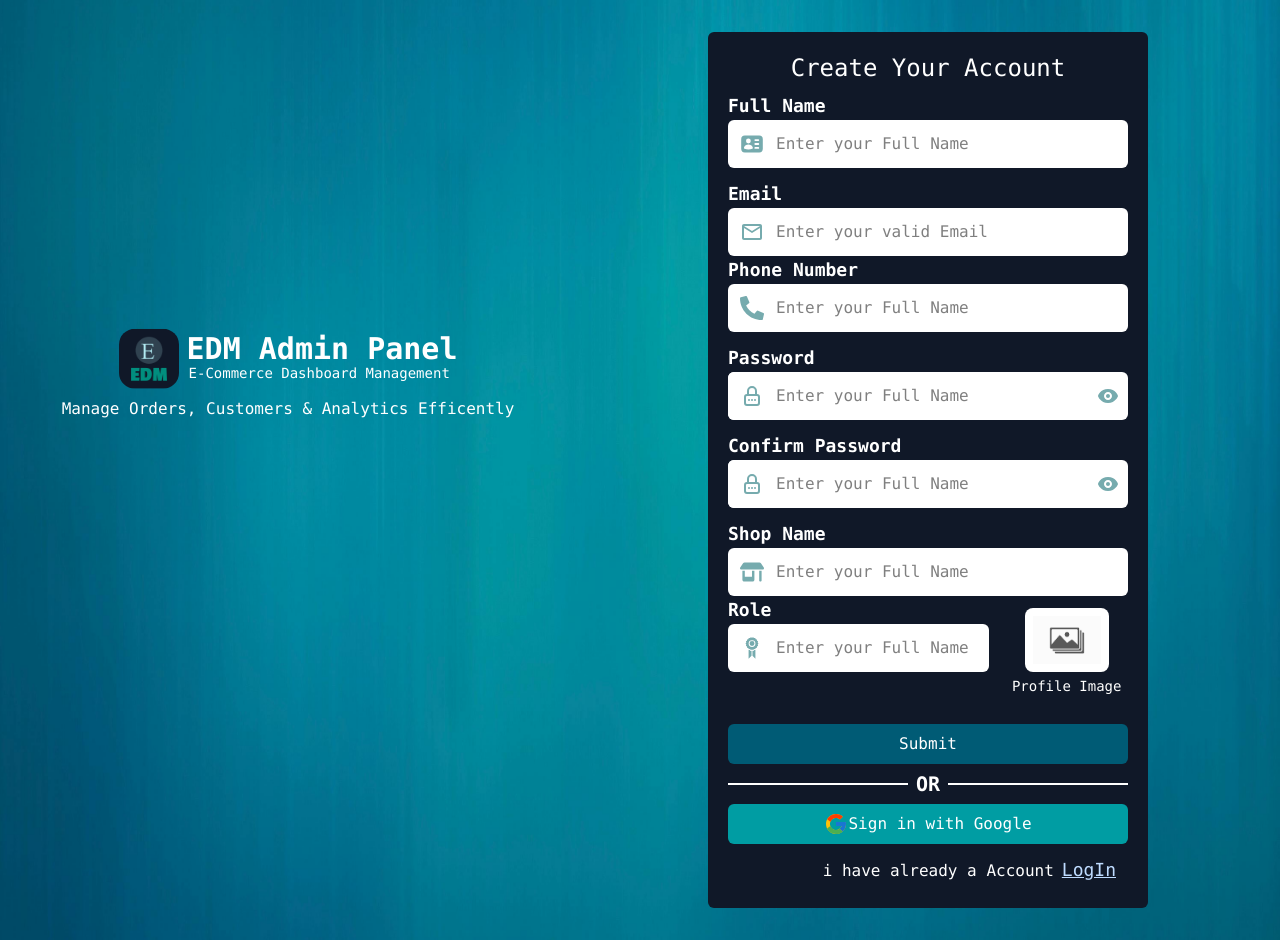
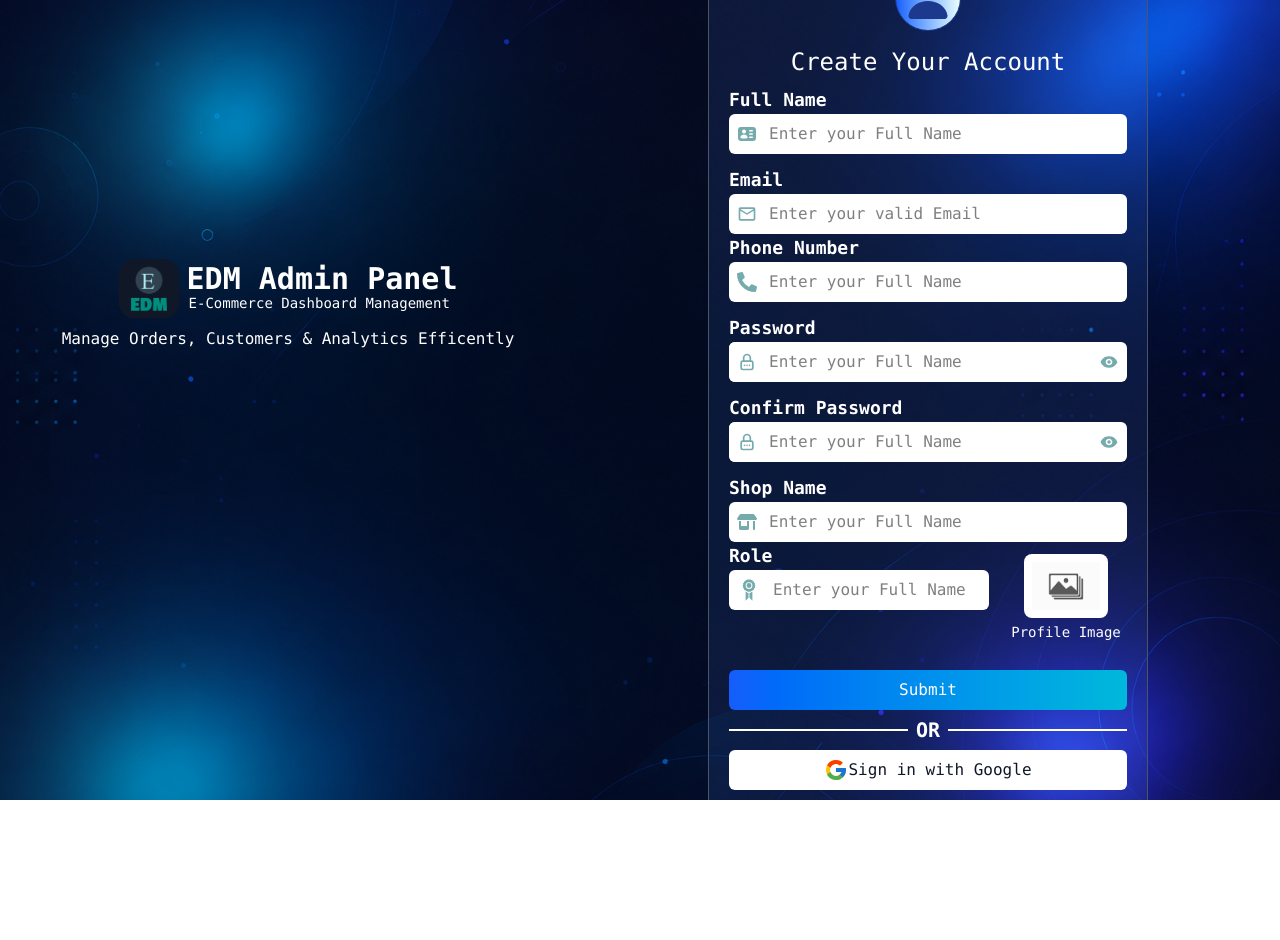
Before and after one commit to Nipol-Roy/edmDashboard, a Next.js app: page / in a window 1280 px wide. Both pictures are taken after a click on the element "SignUp". After the commit the page ends 800 px from the top, so only its background shows below. Built offline with nearby package versions, Linux system fonts and the light colour scheme.

Commit message:
modify login page style

```diff
--- a/app/components/LogIn.jsx
+++ b/app/components/LogIn.jsx
@@ -1,9 +1,10 @@
 "use client";
 
 import Image from "next/image";
-import bgImage from "../../public/data/images/loginBg.jpg";
+// import bgImage from "../../public/data/images/loginBg.jpg";
 import Logo from "../../public/data/images/logo.png";
 import ImageIcon from "../../public/data/images/Image Logo.png";
+import bgImage from "../../public/data/images/signing-Background.png";
 import { useEffect, useState } from "react";
 
 import { MdShoppingCart } from "react-icons/md";
@@ -17,6 +18,8 @@ import { HiMiniIdentification } from "react-icons/hi2";
 import { FaPhoneAlt } from "react-icons/fa";
 import { FaShop } from "react-icons/fa6";
 import { GiAchievement } from "react-icons/gi";
+import { IoPerson } from "react-icons/io5";
+import { FaLock } from "react-icons/fa6";
 
 import { useDispatch, useSelector } from "react-redux";
 import { storeRegistration, setIsLogIn } from "../redux/slices/logInSlice";
@@ -140,7 +143,7 @@ const LogIn = () => {
   };
 
   return (
-    <div className="w-full login flex justify-center items-center   relative ">
+    <div className="w-full login flex justify-center items-center h-screen  relative ">
       <div className="w-full h-full absolute top-0 left-0">
         <Image
           src={bgImage}
@@ -152,7 +155,7 @@ const LogIn = () => {
       <div className="h-full w-full  min-h-screen  overflow-auto z-50 flex justify-center  py-5  items-center flex-col md:flex-row">
         <div className="w-full md:w-[45%] h-40    relative    ">
           <div
-            className="  flex flex-col justify-center items-center
+            className="  flex flex-col justify-center  items-center
              md:-translate-y-2/3   text-white w-full gap-2"
           >
             <div className="flex  justify-center  items-center gap-2">
@@ -171,18 +174,23 @@ const LogIn = () => {
                 </p>
               </div>
             </div>
-            <div className="w-full flex justify-center text-center text-md items-center">
+            <div className=" flex justify-center items-center   text-md ">
               <p>Manage Orders, Customers & Analytics Efficently</p>
             </div>
           </div>
         </div>
 
-        <div className=" w-full md:w-[55%] h-full flex justify-center items-center">
+        <div className=" w-full md:w-[55%]  h-full flex justify-center items-center ">
           <div
             className={`${registration ? "hidden" : "flex"} w-full p-3  h-full  relative  flex justify-center items-center`}
           >
-            <div className=" flex justify-center items-center bg-[#101828] py-3  w-90 sm:w-110 rounded-md shadow-[0_4px_30px_rgba(0,0,0,0.28)]">
-              <div className="w-[80%] h-full relative ">
+            <div className=" flex justify-center items-center  bg-[#588bf81e] border border-gray-700 p-3  w-90 sm:w-110 rounded-md shadow-[0_4px_30px_rgba(0,0,0,0.28)]">
+              <div className=" h-full relative w-full p-3 ">
+                <div className="w-full h-20  flex justify-center items-center">
+                <div className="text-4xl border p-4 rounded-full text-blue-900 bg-linear-to-r from-blue-600 to-cyan-500">
+                  <FaLock />
+                </div>
+              </div>
                 <div className="text-(--dctxt)  h-20 flex flex-col justify-center  items-center gap-2">
                   <div className="text-2xl font-bold">Admin Login</div>
                   <div>Sign in to Your account</div>
@@ -191,7 +199,7 @@ const LogIn = () => {
                 <form
                   action=""
                   onSubmit={(e) => handleLogInSubmit(e)}
-                  className="gap-2 flex flex-col "
+                  className="gap-2 flex flex-col  "
                 >
                   <label htmlFor="" className="text-lg text-white">
                     Email
@@ -256,7 +264,7 @@ const LogIn = () => {
 
                   <button
                     type="submit"
-                    className="hover:shadow-[0_4px_10px_rgba(0,0,0,0.28)] transition hover:scale-102 py-2 text-white bg-[#005B75] rounded-md text-md w-full"
+                    className=" bg-linear-to-r from-blue-600 to-cyan-500 hover:to-blue-600 hover:from-cyan-500 transition hover:scale-102 py-2 text-white  rounded-md text-md w-full"
                   >
                     LogIn
                   </button>
@@ -269,7 +277,7 @@ const LogIn = () => {
                 </div>
 
                 <div className="w-full  ">
-                  <button className="flex justify-center items-center gap-2 text-md  w-full py-2 hover:scale-102 transition rounded-md  hover:shadow-[0_4px_10px_rgba(0,0,0,0.28)] text-white bg-[#009DA3] ">
+                  <button className="flex justify-center items-center gap-2 text-md  w-full py-2 hover:scale-102 transition rounded-md  hover:shadow-[0_4px_10px_rgba(0,0,0,0.28)]  bg-white text-gray-900 ">
                     <FcGoogle className="text-2xl" /> Sign in with Google
                   </button>
                 </div>
@@ -288,9 +296,14 @@ const LogIn = () => {
           </div>
 
           <div
-            className={`${registration ? "flex" : "hidden"} w-full   relative  p-3   flex justify-center items-center overflow-auto`}
+            className={`${registration ? "flex" : "hidden"} w-full   relative  p-3  flex justify-center items-center overflow-auto`}
           >
-            <div className="relative p-3   bg-[#101828] rounded-md    w-90  sm:w-110   ">
+            <div className="relative p-3   bg-[#588bf81e] border border-gray-600 rounded-md   h-full   w-90  sm:w-110   ">
+              <div className="w-full h-20  flex justify-center items-center">
+                <div className="text-5xl border p-2 rounded-full text-blue-900 bg-linear-to-r from-blue-600 to-cyan-50">
+                  <IoPerson />
+                </div>
+              </div>
               <div className=" text-xl md:text-2xl p-2 text-white flex flex-col   justify-center  items-center">
                 Create Your Account
               </div>
@@ -305,8 +318,8 @@ const LogIn = () => {
                     Full Name
                   </label>
 
-                  <div className="outline-none  rounded-md bg-white p-3 gap-3 flex  w-full">
-                    <div className="text-2xl text-(--dcbtn) ">
+                  <div className="outline-none  rounded-md bg-white p-2  gap-3 flex justify-center items-center  w-full">
+                    <div className="text-xl text-(--dcbtn) ">
                       <HiMiniIdentification />
                     </div>
                     <input
@@ -328,8 +341,8 @@ const LogIn = () => {
                     <label htmlFor="" className="text-lg font-bold text-white">
                       Email
                     </label>
-                    <div className="outline-none  rounded-md bg-white p-3 gap-3 flex  w-full">
-                    <div className="text-2xl text-(--dcbtn) ">
+                    <div className="outline-none  rounded-md bg-white  p-2  gap-3 flex justify-center items-center  w-full">
+                      <div className="text-xl text-(--dcbtn) ">
                         <MdOutlineEmail />
                       </div>
                       <input
@@ -348,8 +361,8 @@ const LogIn = () => {
                     <label htmlFor="" className="text-lg font-bold text-white">
                       Phone Number
                     </label>
-                    <div className="outline-none  rounded-md bg-white p-3 gap-3 flex  w-full">
-                    <div className="text-2xl text-(--dcbtn) ">
+                    <div className="outline-none  rounded-md bg-white  p-2  gap-3 flex justify-center items-center  w-full">
+                      <div className="text-xl text-(--dcbtn) ">
                         <FaPhoneAlt />
                       </div>
                       <input
@@ -372,8 +385,8 @@ const LogIn = () => {
                   <div
                     className={`flex rounded-md  justify-between items-center bg-white ${error ? "border text-red-600 border-red-600" : ""}`}
                   >
-                    <div className="outline-none  rounded-md bg-white p-3 gap-3 flex  w-full">
-                    <div className="text-2xl text-(--dcbtn) ">
+                    <div className="outline-none  rounded-md bg-white  p-2  gap-3 flex justify-center items-center w-full">
+                      <div className="text-xl text-(--dcbtn) ">
                         <TbLockPassword />
                       </div>
                       <input
@@ -388,7 +401,7 @@ const LogIn = () => {
                     </div>
                     <div
                       onClick={() => setRegHidePassword(!regHidePassword)}
-                      className="text-2xl text-(--dcbtn) cursor-pointer pr-2"
+                      className="text-xl text-(--dcbtn) cursor-pointer pr-2"
                     >
                       {regHidePassword ? <BiSolidHide /> : <BiSolidShow />}
                     </div>
@@ -407,15 +420,15 @@ const LogIn = () => {
                   <div
                     className={`bg-white  rounded-md flex justify-between items-center ${error ? " border border-red-600 text-red-600" : ""}`}
                   >
-                    <div className="outline-none  rounded-md bg-white p-3 gap-3 flex  w-full">
-                    <div className="text-2xl text-(--dcbtn) ">
+                    <div className="outline-none   rounded-md bg-white  p-2  gap-3 flex justify-center items-center  w-full">
+                      <div className="text-xl text-(--dcbtn) ">
                         <TbLockPassword />
                       </div>
                       <input
                         required
                         value={confPassword}
                         type={`${confHidePassword ? "text" : "password"}`}
-                      className="outline-none  text-md  "
+                        className="outline-none text-md  rounded-md   w-full"
                         placeholder="Enter your Full Name"
                         name="ConfirmPassword"
                         onChange={(e) => setConfPassword(e.target.value)}
@@ -423,7 +436,7 @@ const LogIn = () => {
                     </div>
                     <div
                       onClick={() => setConfHidePassword(!confHidePassword)}
-                      className="text-2xl text-(--dcbtn)  cursor-pointer pr-2"
+                      className="text-xl text-(--dcbtn)  cursor-pointer pr-2"
                     >
                       {confHidePassword ? <BiSolidHide /> : <BiSolidShow />}
                     </div>
@@ -440,8 +453,8 @@ const LogIn = () => {
                     <label htmlFor="" className="text-lg font-bold text-white">
                       Shop Name
                     </label>
-                    <div className="outline-none  rounded-md bg-white p-3 gap-3 flex  w-full">
-                    <div className="text-2xl text-(--dcbtn) ">
+                    <div className="outline-none  rounded-md bg-white  p-2  gap-3 flex justify-center items-center  w-full">
+                      <div className="text-xl text-(--dcbtn) ">
                         <FaShop />
                       </div>
                       <input
@@ -459,7 +472,7 @@ const LogIn = () => {
                     <label htmlFor="" className="text-lg font-bold text-white">
                       Role
                     </label>
-                    <div className="outline-none  rounded-md bg-white p-3 gap-3 flex  w-full">
+                    <div className="outline-none  rounded-md bg-white  p-2  gap-3 flex justify-center items-center w-full">
                       <div className="text-2xl text-(--dcbtn) ">
                         <GiAchievement />
                       </div>
@@ -502,7 +515,7 @@ const LogIn = () => {
                 <div className=" w-full px-2 flex flex-col  ">
                   <button
                     className="text-white  rounded-md cursor-pointer hover:scale-101 transition
-                   w-full py-1 md:py-2 hover:shadow-[0_4px_10px_rgba(0,0,0,0.28)] bg-[#005B75]   "
+                   w-full py-1 md:py-2 hover:shadow-[0_4px_10px_rgba(0,0,0,0.28)] bg-linear-to-r from-blue-600 to-cyan-500 hover:to-blue-600 hover:from-cyan-500   "
                   >
                     Submit
                   </button>
@@ -512,7 +525,7 @@ const LogIn = () => {
                     <div className="text-xl font-bold p-2">OR</div>
                     <div className="w-[45%] h-0.2 border"></div>
                   </div>
-                  <button className="flex justify-center cursor-pointer items-center  text-md  w-full py-1 md:py-2 hover:scale-102 transition rounded-md  hover:shadow-[0_4px_10px_rgba(0,0,0,0.28)] text-white bg-[#009DA3] ">
+                  <button className="flex justify-center cursor-pointer items-center  text-md  w-full py-1 md:py-2 hover:scale-102 transition rounded-md  hover:shadow-[0_4px_10px_rgba(0,0,0,0.28)] bg-white text-gray-900 ">
                     <FcGoogle className="text-2xl" /> Sign in with Google
                   </button>
                 </div>
```
Also changed, not shown: public/data/images/signing-Background.png (added). Lines whose indentation alone changed are shown as unchanged.
